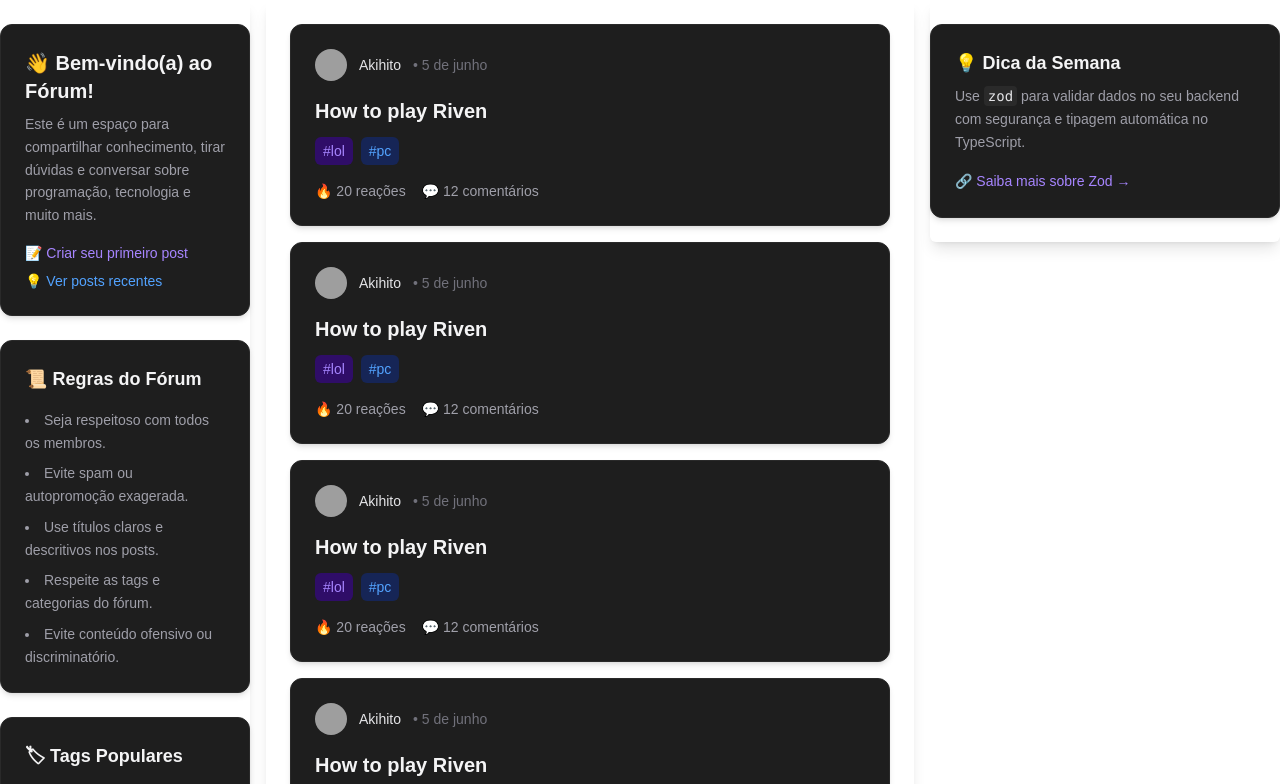
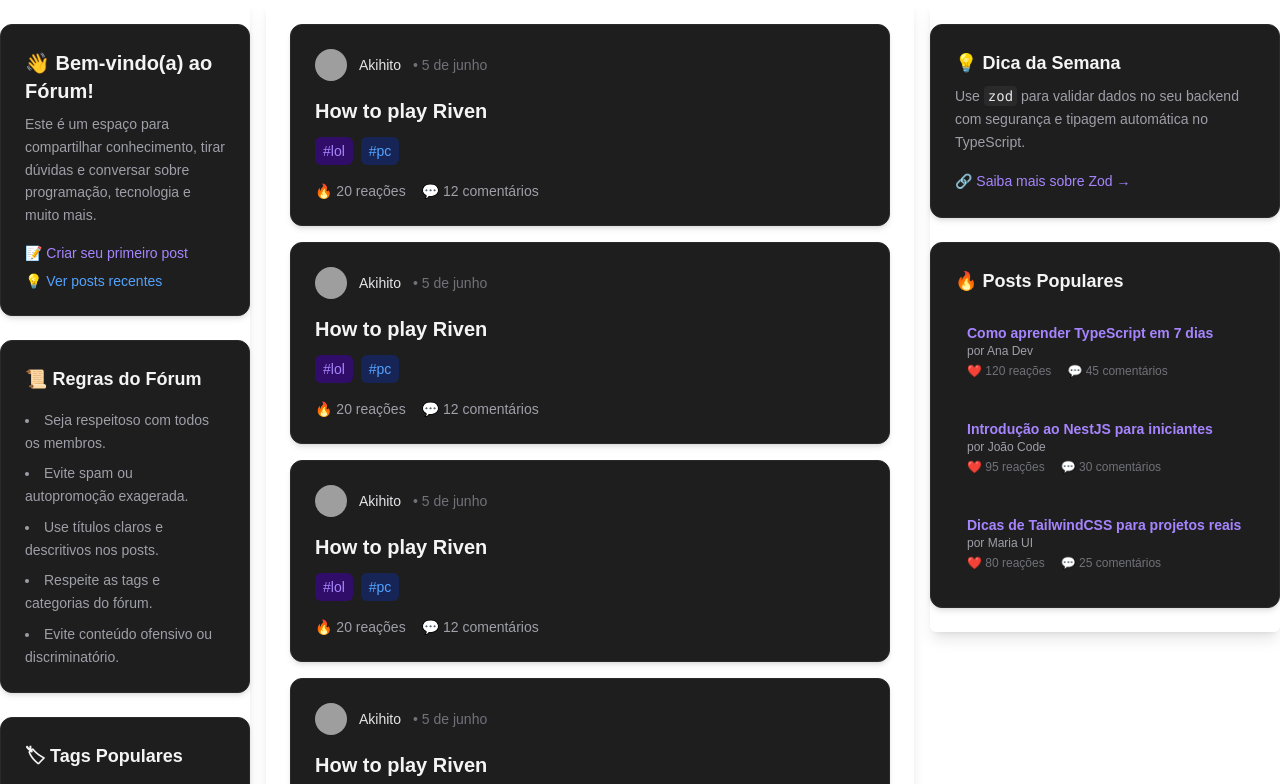
Before and after one commit to Akihito7/front-forum, a Next.js app: page / in a window 1280 px wide. Shown: the top 784 px of the page. Built offline with nearby package versions, Linux system fonts and the light colour scheme; grey boxes are pictures that could not be loaded.

Commit message:
feat : added card popular posts

```diff
--- /dev/null
+++ b/src/app/components/home/card-popular-posts.tsx
@@ -0,0 +1,59 @@
+interface PopularPost {
+  id: string;
+  title: string;
+  author: string;
+  likes: number;
+  comments: number;
+}
+
+const popularPosts: PopularPost[] = [
+  {
+    id: "1",
+    title: "Como aprender TypeScript em 7 dias",
+    author: "Ana Dev",
+    likes: 120,
+    comments: 45,
+  },
+  {
+    id: "2",
+    title: "Introdução ao NestJS para iniciantes",
+    author: "João Code",
+    likes: 95,
+    comments: 30,
+  },
+  {
+    id: "3",
+    title: "Dicas de TailwindCSS para projetos reais",
+    author: "Maria UI",
+    likes: 80,
+    comments: 25,
+  },
+];
+
+export function CardPopularPosts() {
+  return (
+    <div className="bg-[#1e1e1e] border border-[#2a2a2a] rounded-xl p-6 shadow-md">
+      <h2 className="text-zinc-100 text-lg font-semibold mb-4">
+        🔥 Posts Populares
+      </h2>
+
+      <ul className="space-y-4">
+        {popularPosts.map((post) => (
+          <li
+            key={post.id}
+            className="hover:bg-[#2a2a2a] rounded-md p-3 transition cursor-pointer"
+          >
+            <h3 className="text-violet-400 font-semibold text-sm">
+              {post.title}
+            </h3>
+            <p className="text-zinc-400 text-xs">por {post.author}</p>
+            <div className="flex gap-4 text-zinc-500 text-xs mt-1">
+              <span>❤️ {post.likes} reações</span>
+              <span>💬 {post.comments} comentários</span>
+            </div>
+          </li>
+        ))}
+      </ul>
+    </div>
+  );
+}
--- a/src/app/page.tsx
+++ b/src/app/page.tsx
@@ -1,4 +1,5 @@
 import { CardGreetings } from "./components/home/card-greetings";
+import { CardPopularPosts } from "./components/home/card-popular-posts";
 import { CardPopularTags } from "./components/home/card-popular-tags";
 import { CardPost } from "./components/home/card-post";
 import { CardRules } from "./components/home/card-rules";
@@ -18,8 +19,9 @@ export default function Home() {
             <CardPost key={index} />
           ))}
         </div>
-        <div className="w-full  max-h-max rounded-md shadow-lg py-6 transition hover:shadow-xl">
+        <div className="w-full  max-h-max rounded-md shadow-lg py-6 transition hover:shadow-xl space-y-6">
           <CardTipWeekly />
+          <CardPopularPosts />
         </div>
       </div>
     </div>
```
